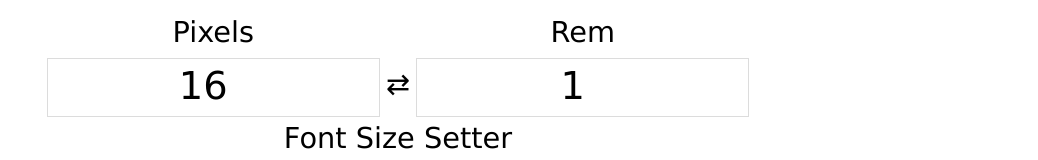
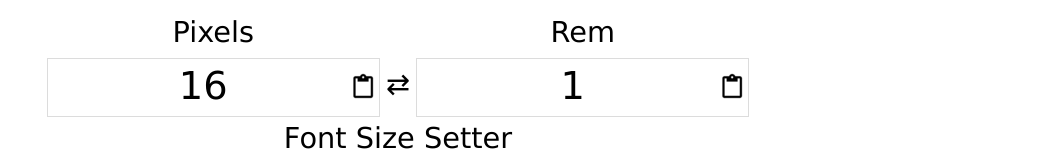
Before and after one commit to ExcitedDeveloper/pxtorem, a React (Vite) app: page / in a window 1280 px wide. Shown: the part 327-487 px from the top of the page, without its empty margins (242-1280 px from the left). Built offline with nearby package versions, Linux system fonts and the light colour scheme.

Commit message:
Clipboard icon

```diff
--- a/src/components/ConverterControls/ConverterControls.css
+++ b/src/components/ConverterControls/ConverterControls.css
@@ -64,9 +64,11 @@ input[type="number"] {
   color: var(--converted-number);
 }
 
-.cc-clipboard {
-  display: inline-block;
-  cursor: pointer;
+.cc-invert-0 {
+  filter: invert(0%);
+}
+
+.cc-invert-100 {
   filter: invert(100%);
 }
 
@@ -75,6 +77,7 @@ input[type="number"] {
 }
 
 .cc-clipboard {
+  display: inline-block;
   cursor: pointer;
   position: absolute;
   top: 50%;
--- a/src/components/ConverterControls/ConverterControls.tsx
+++ b/src/components/ConverterControls/ConverterControls.tsx
@@ -4,6 +4,8 @@ import {
   ConversionDirection,
   useConverter,
 } from "../../contexts/Converter/Converter.context"
+import { useTheme } from "../../contexts/Theme/Theme.context"
+import { ThemeType } from "../../contexts/Theme/Theme.model"
 
 const PIXELS_LABEL = "Pixels"
 const REM_LABEL = "Rem"
@@ -20,12 +22,15 @@ const formatNumber = (num: number | undefined) => {
 const ConverterControls = () => {
   const { direction, setDirection, pixels, setPixels, rootFontSize } =
     useConverter()
+  const { themeType } = useTheme()
   const [leftLabel, setLeftLabel] = useState(PIXELS_LABEL)
   const [rightLabel, setRightLabel] = useState(REM_LABEL)
   const [leftControlText, setLeftControlText] = useState<string>("")
   const [rightControlText, setRightControlText] = useState<string>("")
   const leftRef = useRef<HTMLInputElement>(null)
   const rightRef = useRef<HTMLInputElement>(null)
+  const leftClipboardRef = useRef<HTMLImageElement>(null)
+  const rightClipboardRef = useRef<HTMLImageElement>(null)
 
   const pixelsToRem = (): string => {
     return pixels ? formatNumber(pixels / rootFontSize) : ""
@@ -54,6 +59,32 @@ const ConverterControls = () => {
       setRightControlText(formatNumber(pixels))
     }
   }, [pixels, direction])
+
+  // Have one clipboard icon which doesn't display
+  // correctly for both light and dark modes.
+  // Use classes that do a filter: invert to make
+  // icon look correct for the current theme.
+  useEffect(() => {
+    if (themeType == ThemeType.Light) {
+      leftClipboardRef.current &&
+        leftClipboardRef.current.classList.remove("cc-invert-100")
+      leftClipboardRef.current &&
+        leftClipboardRef.current.classList.add("cc-invert-0")
+      rightClipboardRef.current &&
+        rightClipboardRef.current.classList.remove("cc-invert-100")
+      rightClipboardRef.current &&
+        rightClipboardRef.current.classList.add("cc-invert-0")
+    } else {
+      leftClipboardRef.current &&
+        leftClipboardRef.current.classList.remove("cc-invert-0")
+      leftClipboardRef.current &&
+        leftClipboardRef.current.classList.add("cc-invert-100")
+      rightClipboardRef.current &&
+        rightClipboardRef.current.classList.remove("cc-invert-0")
+      rightClipboardRef.current &&
+        rightClipboardRef.current.classList.add("cc-invert-100")
+    }
+  }, [themeType])
 
   const toggleDirection = () => {
     setDirection(
@@ -119,6 +150,7 @@ const ConverterControls = () => {
             />
             <img
               src='copy_clipboard.png'
+              ref={leftClipboardRef}
               alt='Copy to clipboard'
               className='cc-clipboard'
               onClick={() => console.log(`*************** click left`)}
@@ -142,6 +174,7 @@ const ConverterControls = () => {
             />
             <img
               src='copy_clipboard.png'
+              ref={rightClipboardRef}
               alt='Copy to clipboard'
               className='cc-clipboard'
               onClick={() => console.log(`*************** click right`)}
```
